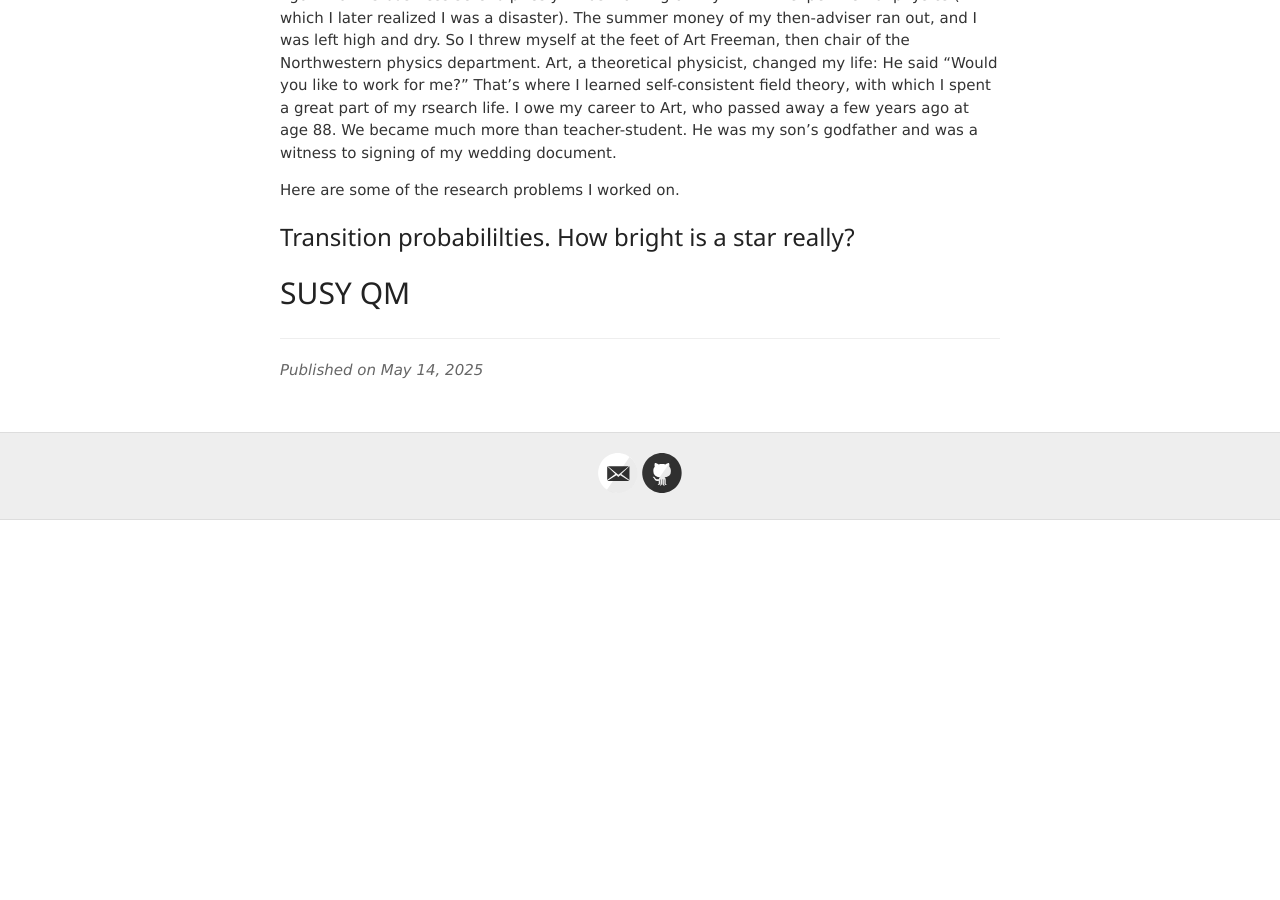
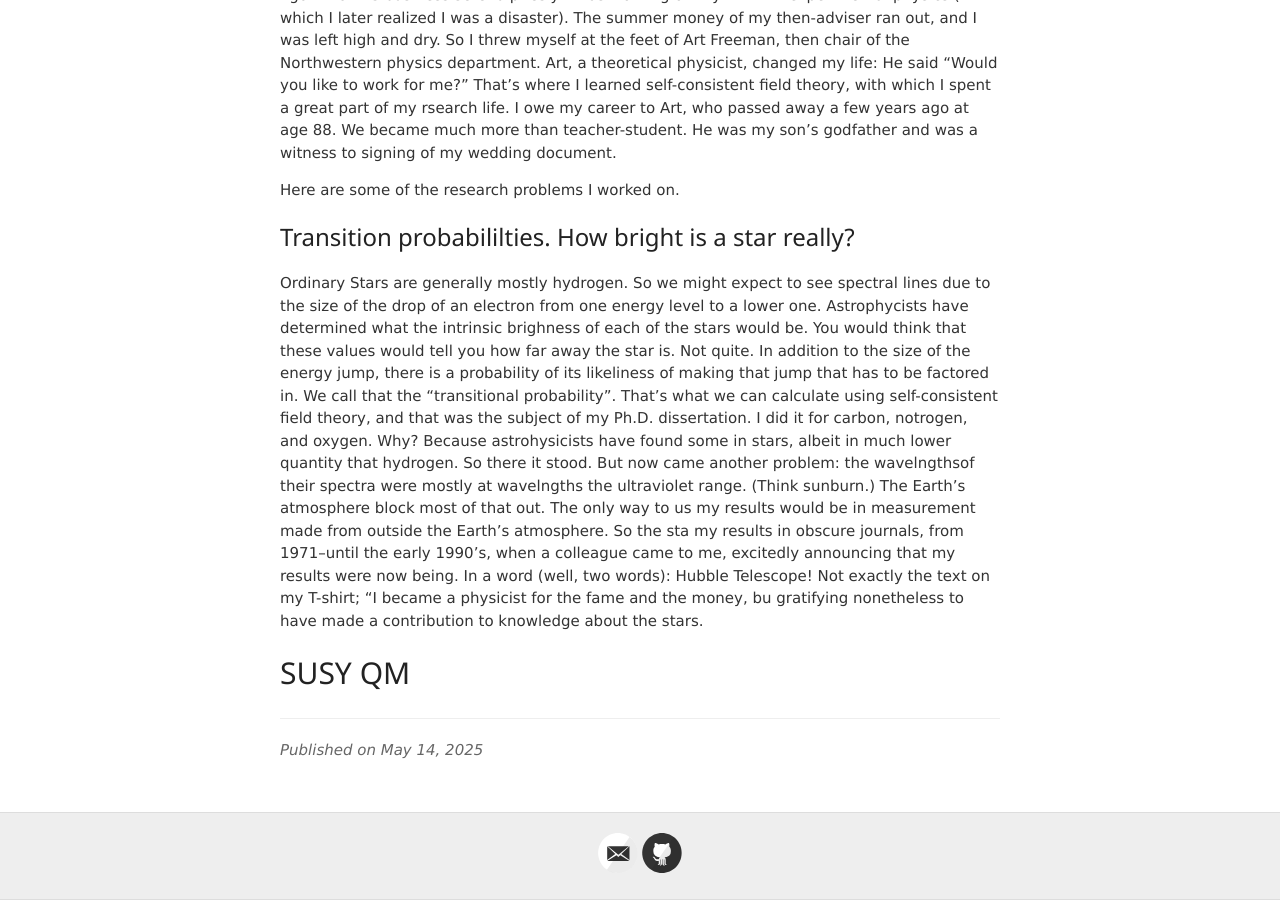
Before and after one commit to jvmallow/jvmallow.github.io, a Jekyll site: the page built from _posts/2025-05-14-Physics.md, in a window 1280 px wide and 900 px high, scrolled down 6979 px. Built offline with Jekyll 4.4.1, drawn with Linux system fonts in a browser that asks for light colours; a script that is not in the unit is left out; before the commit the page ends 7499 px from its top, so only the background shows below that.

Commit message:
Update 2025-05-14-Physics.md

```diff
--- a/_posts/2025-05-14-Physics.md
+++ b/_posts/2025-05-14-Physics.md
@@ -165,8 +165,8 @@ Here are some of the research problems I worked on.
 
 ### Transition probabililties. How bright is a star really?
 
-
-
+Ordinary Stars are generally mostly hydrogen. So we might expect to see spectral lines due to the size of the drop of an electron from one energy level to a lower one. Astrophycists have determined what the intrinsic brighness of each of the stars would be. You would think that these values would tell you how far away the star is. Not quite. In addition to the size of the energy jump, there is a probability of its likeliness of making that jump that has to be factored in. We call that the "transitional probability". That's what we can calculate using self-consistent field theory, and that was the subject of my Ph.D. dissertation. I did it for carbon, notrogen, and oxygen. Why? Because astrohysicists have found some in stars, albeit in much lower quantity that hydrogen. So there it stood. But now came another problem: the wavelngthsof their spectra were mostly at wavelngths the ultraviolet
+range. (Think sunburn.) The Earth's atmosphere block most of that out. The only way to us my results would be in measurement made from outside the Earth's atmosphere. So the sta my results in obscure journals, from 1971--until the early 1990's, when a colleague came to me, excitedly announcing that my results were now being. In a word (well, two words): Hubble Telescope! Not exactly the text on my T-shirt; "I became a physicist for the fame and the money,  bu gratifying nonetheless to have made a contribution to knowledge about the stars.
 
 
 
```
